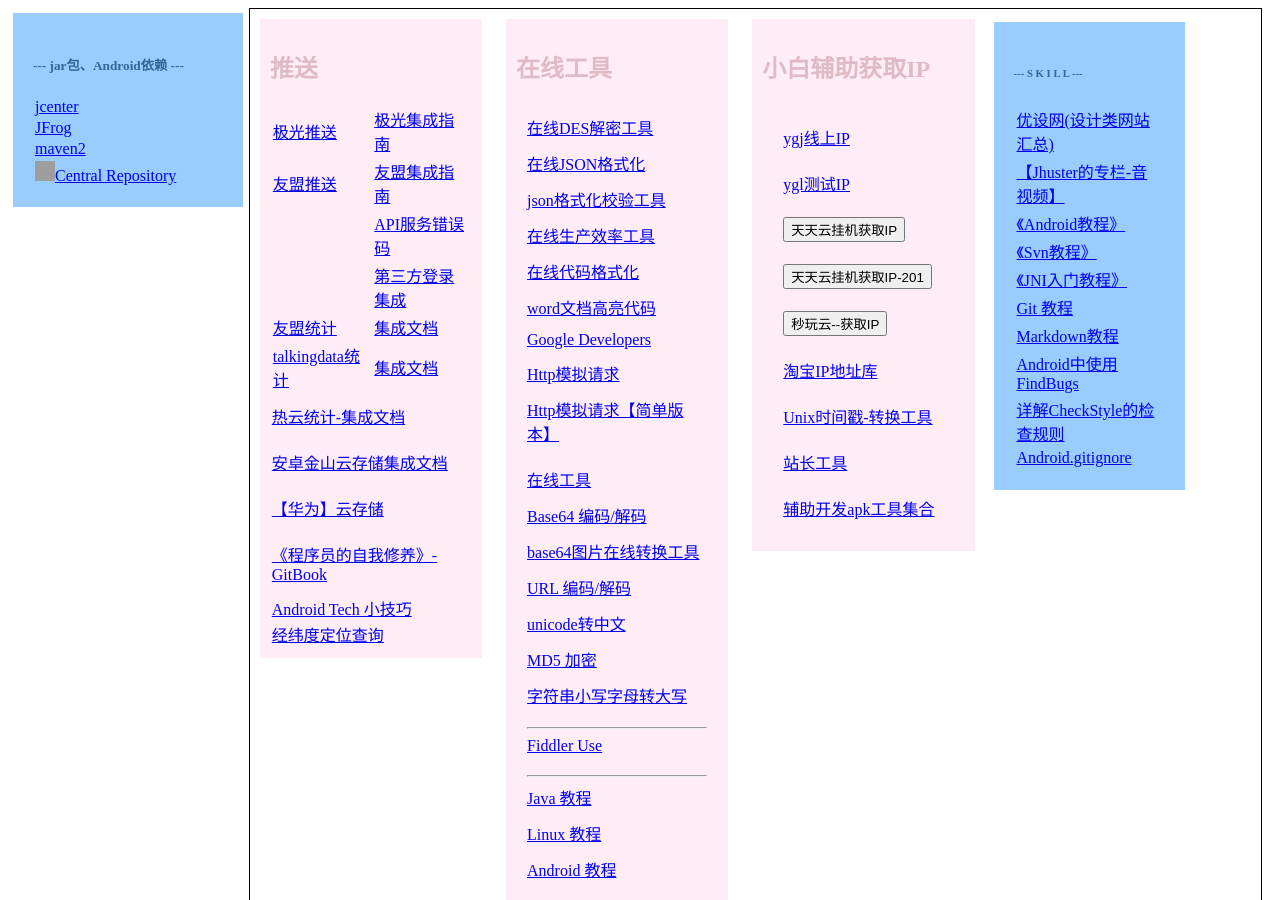
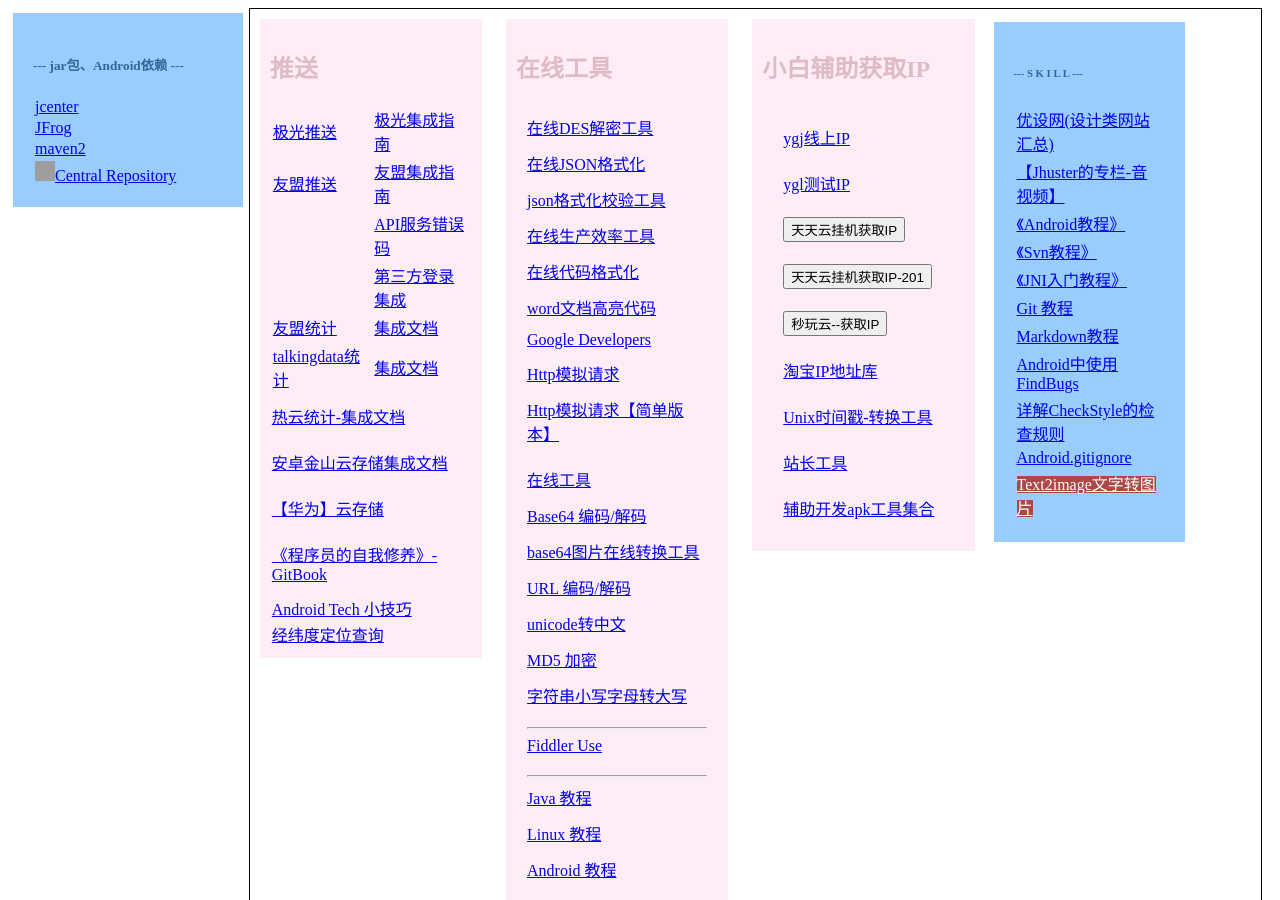
Before and after one commit to github201407/github201407.github.io, a Jekyll site: the page common.html, which Jekyll copies as it is, in a window 1280 px wide and 900 px high. Built offline with Jekyll 4.4.1, drawn with Linux system fonts in a browser that asks for light colours; grey boxes are pictures that could not be loaded.

Commit message:
添加文字转图片在线工具链接

```diff
--- a/common.html
+++ b/common.html
@@ -307,6 +307,10 @@
      <tr>
       <td> <a href="https://github.com/github/gitignore/blob/master/Android.gitignore" target="_blank">Android.gitignore</a> </td>
      </tr>
+     </tr>
+     <tr>
+      <td> <a href="https://text2image.jaychen.fun/" title="Text2image 是一个网页工具，可以将文字或代码转换成图片，能够自定义主题、水印、阴影特效等。" target="_blank" style="background-color: #ac4848;color: #FFFFFF;">Text2image文字转图片</a> </td>
+     </tr>
     </tbody>
    </table>
   </div>
```
